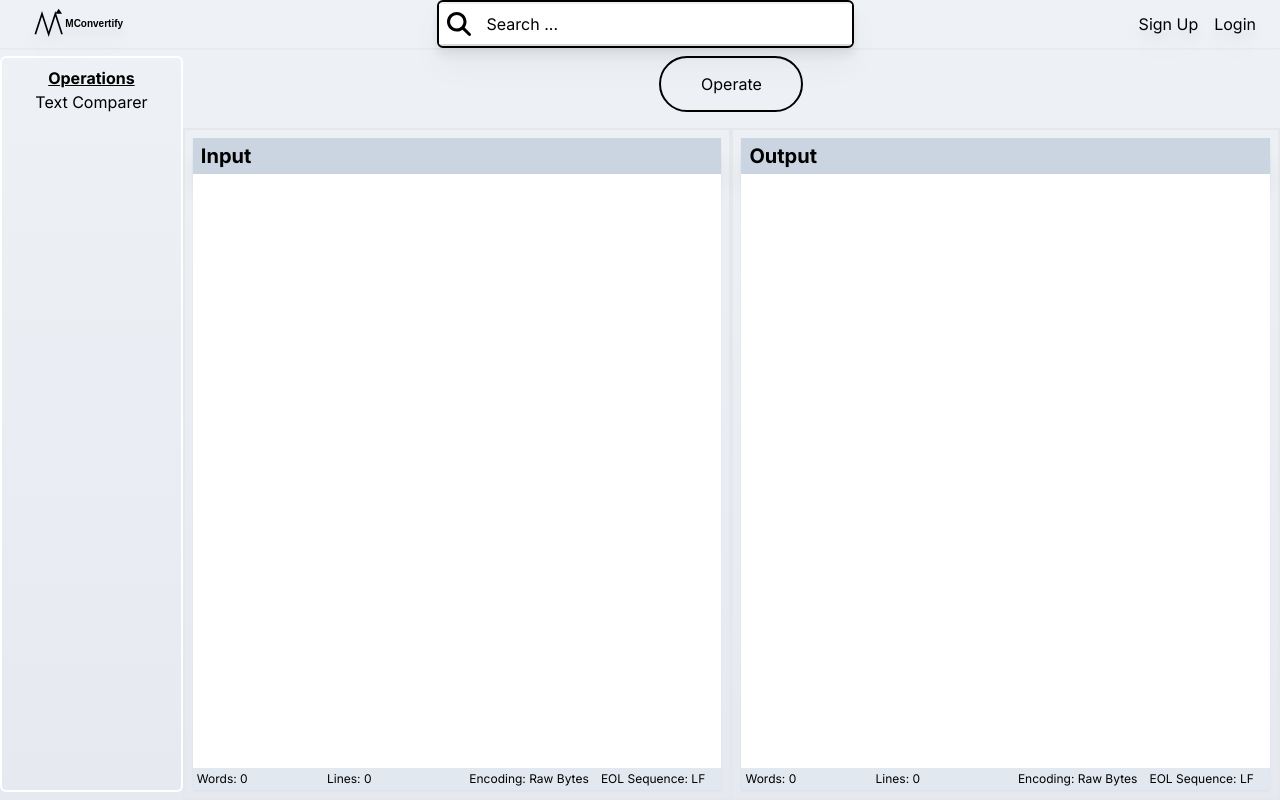
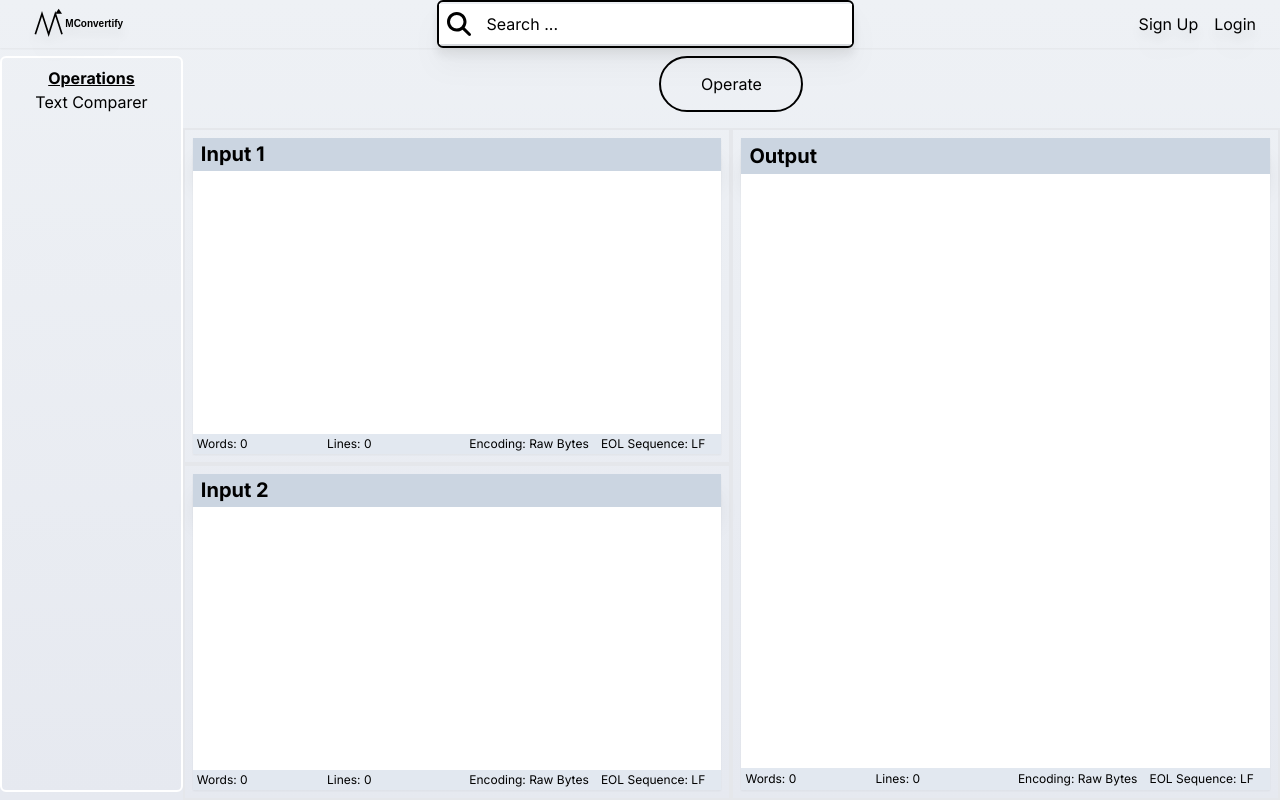
Before and after one commit to mcaupybugs/MConvertify, a Next.js app: page /operations/textcomparer in a window 1280 px wide. Built offline with nearby package versions, Linux system fonts and the light colour scheme; no server answers.

Commit message:
Adding the text comparision

```diff
--- a/app/operations/textcomparer/page.tsx
+++ b/app/operations/textcomparer/page.tsx
@@ -1,5 +1,5 @@
 'use client'
-import React, {useState} from 'react';
+import React, { useState } from 'react';
 import InputBox from '../../components/inputBox';
 
 const TextComparer = () => {
@@ -16,8 +16,7 @@ const TextComparer = () => {
         setOutputText(text)
     }
 
-    const handleOperate = () => {
-
+    const handleOperate = (e) => {
     }
 
     return (
@@ -26,8 +25,13 @@ const TextComparer = () => {
                 <button className='h-14 w-36 rounded-full border-black border-2' onClick={(e) => handleOperate(e)}>Operate</button>
             </div>
             <div className='flex flex-1 flex-row w-full h-full justify-evenly'>
-                <InputBox heading='Input' textCallback={getInputText}></InputBox>
-                <InputBox heading='Output' textCallback={getOutputText} ></InputBox>
+                <div className='flex flex-col w-full'>
+                    <InputBox heading='Input 1' textCallback={getInputText}></InputBox>
+                    <InputBox heading='Input 2' textCallback={getOutputText} ></InputBox>
+                </div>
+                <div className='w-full'>
+                    <InputBox heading='Output'></InputBox>
+                </div>
             </div>
         </div>
     )
```
Also changed, not shown: app/components/authentication/modal.tsx (+7 -7 lines), app/components/inputBox/index.tsx (+4 -4 lines).
